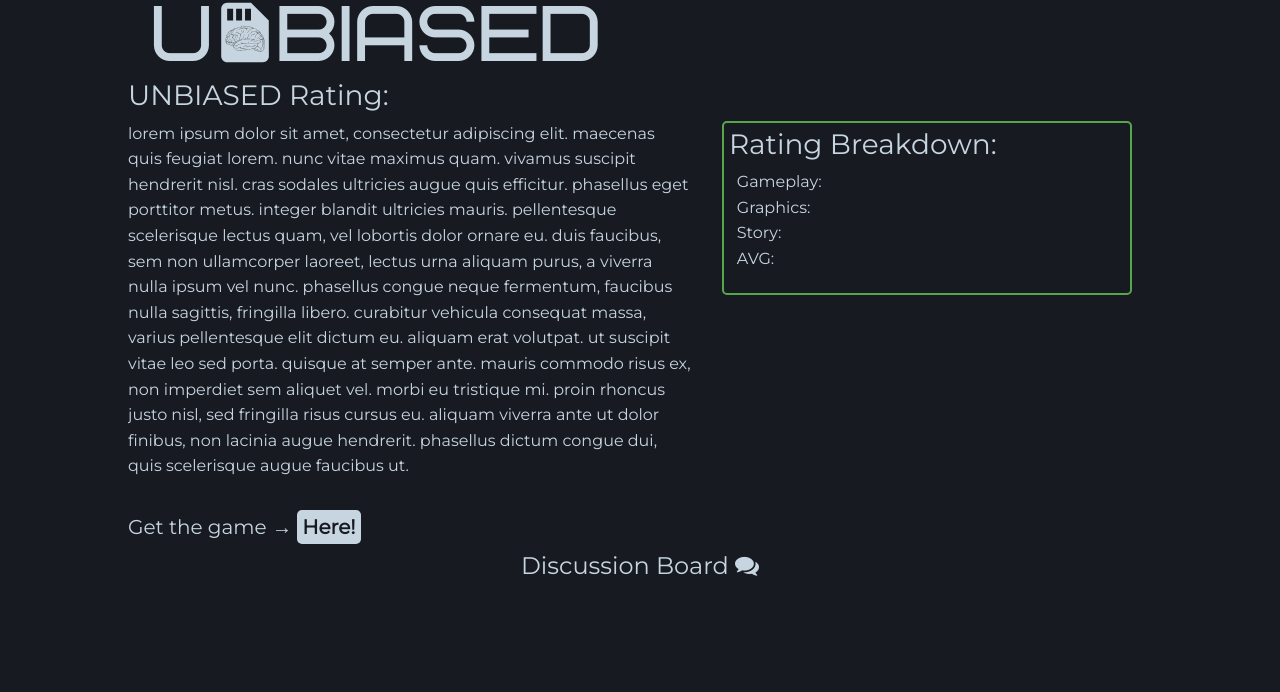
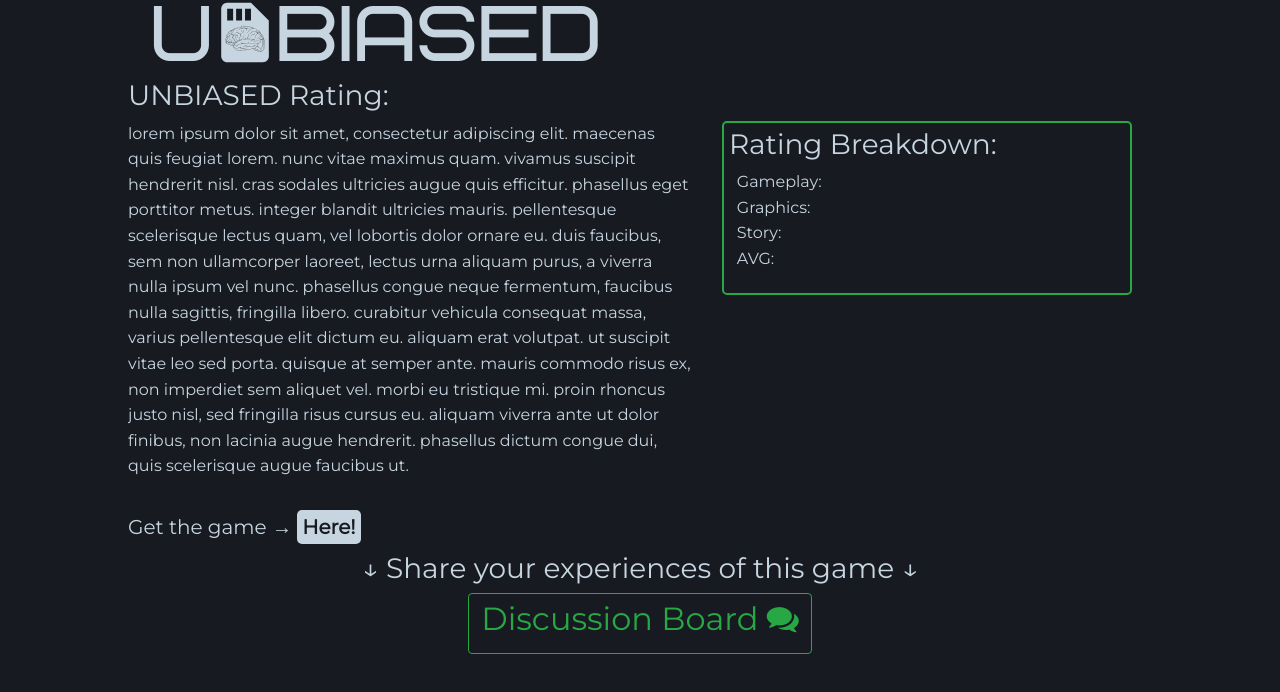
Before and after one commit to thenosewizard/unBiased, a plain HTML site: page Website/Review.html in a window 1280 px wide. Shown: the part 266-958 px from the top of the page. Drawn offline with nearby package versions, Linux system fonts and the light colour scheme.

Commit message:
Styling buttons

```diff
--- a/Website/Review.html
+++ b/Website/Review.html
@@ -111,17 +111,13 @@
         </aside>
 
         <!--================================================================================-->
-        <!--                        Insert link to discussion board                         -->
-        <!--              The position of this section is a bit fucked up                   -->
+        <!--                                Discussion board                                -->
         <!--================================================================================-->
-
         <div class="block" style="text-align:center;">
-            <h4>
-                <a href="#placeholder">
-                    Discussion Board
-                    <i class="fa fa-comments" aria-hidden="true"></i>
+            <h3>&#8595 Share your experiences of this game &#8595</h3>
+                <a class="btn btn-outline-success" href="#placeholder">
+                    <h2>Discussion Board <i class="fa fa-comments" aria-hidden="true"></i></h2>
                 </a>
-            </h4>
         </div>
     </main>
 
--- a/Website/css/styles.css
+++ b/Website/css/styles.css
@@ -86,7 +86,7 @@ aside {
     padding: 5px;
     margin: 0 0 0 3%;
     display: inline-block;
-    border: 2px solid #57a64a;
+    border: 2px solid #28a745;
     width: 40%;
 }
 
```
